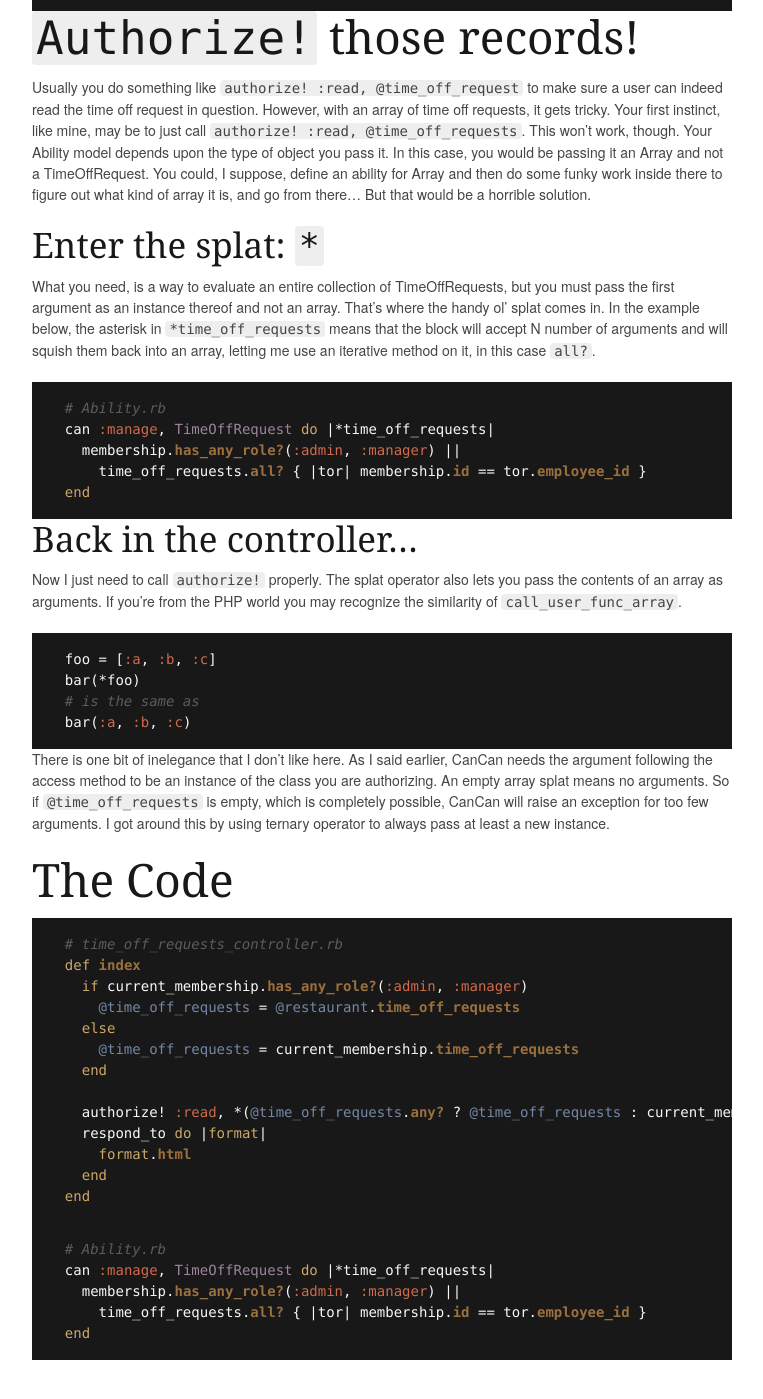
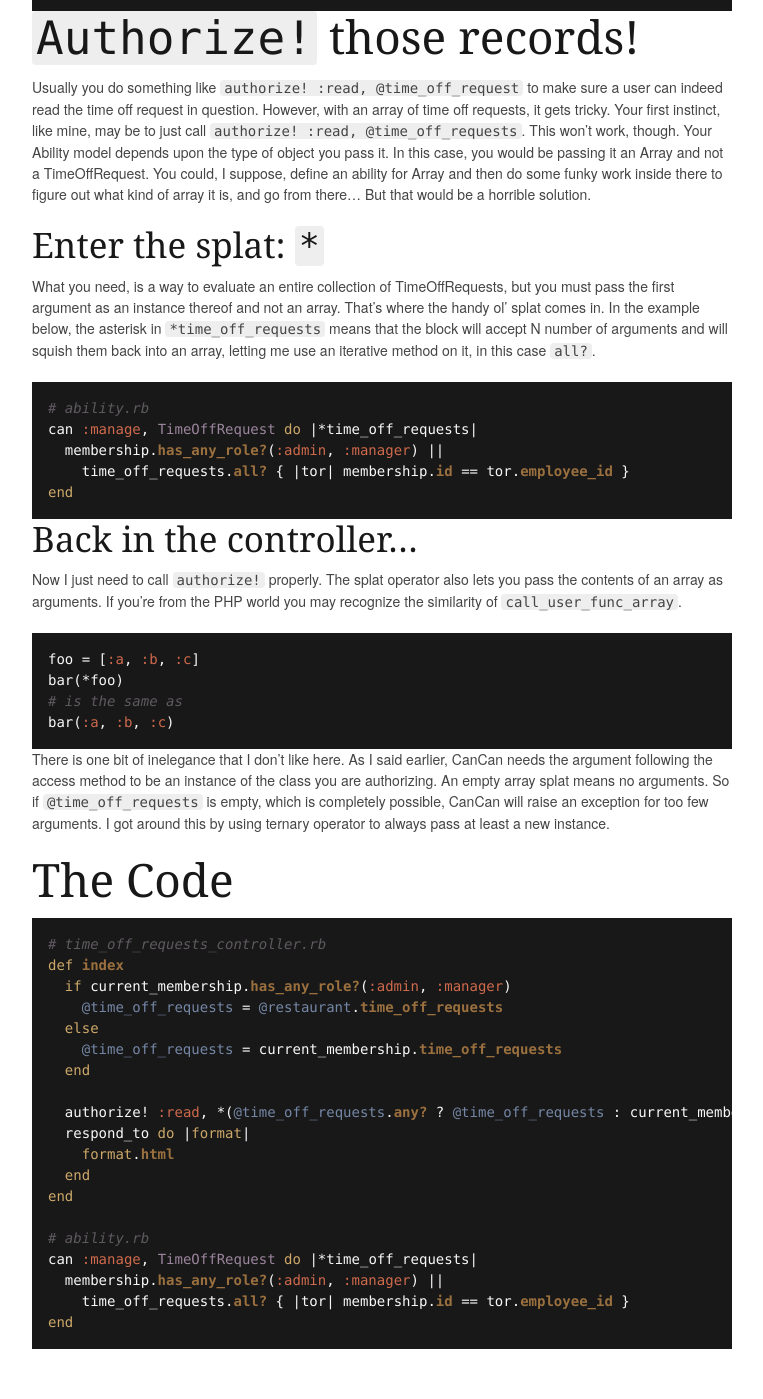
Before and after one commit to zacstewart/zacstewart.github.io, a Jekyll site: the page built from _posts/2012-01-08-defining-abilities-for-collections-of-records-using-cancan.md, in a window 1280 px wide and 1400 px high, scrolled down 763 px. Shown: the whole window, without its empty margins (378-1141 px from the left). Built offline with Jekyll 4.4.1, drawn with Linux system fonts in a browser that asks for light colours; Markdown is read by kramdown in place of the engine named in the settings; comment, search, counter and statistics services are not loaded.

Commit message:
Update posts to use GitHub-style code blocks

````diff
--- a/_posts/2012-01-08-defining-abilities-for-collections-of-records-using-cancan.md
+++ b/_posts/2012-01-08-defining-abilities-for-collections-of-records-using-cancan.md
@@ -32,14 +32,14 @@ complex and I want to make sure that at no point in the future I do
 something that accidentally gives access to someone undeserving. Having
 all that bottleneck through the Ability model helps me sleep at night.
 
-{% highlight ruby %}
-  # time_off_requests_controller.rb
-  if current_membership.has_any_role?(:admin, :manager)
-    @time_off_requests = @restaurant.time_off_requests
-  else
-    @time_off_requests = current_membership.time_off_requests
-  end
-{% endhighlight %}
+```ruby
+# time_off_requests_controller.rb
+if current_membership.has_any_role?(:admin, :manager)
+  @time_off_requests = @restaurant.time_off_requests
+else
+  @time_off_requests = current_membership.time_off_requests
+end
+```
 
 # `Authorize!` those records!
 Usually you do something like `authorize! :read, @time_off_request` to
@@ -61,25 +61,25 @@ In the example below, the asterisk in `*time_off_requests` means that
 the block will accept N number of arguments and will squish them back
 into an array, letting me use an iterative method on it, in this case `all?`.
 
-{% highlight ruby %}
-  # Ability.rb
-  can :manage, TimeOffRequest do |*time_off_requests|
-    membership.has_any_role?(:admin, :manager) ||
-      time_off_requests.all? { |tor| membership.id == tor.employee_id }
-  end
-{% endhighlight %}
+```ruby
+# ability.rb
+can :manage, TimeOffRequest do |*time_off_requests|
+  membership.has_any_role?(:admin, :manager) ||
+    time_off_requests.all? { |tor| membership.id == tor.employee_id }
+end
+```
 
 ## Back in the controller...
 Now I just need to call `authorize!` properly. The splat operator also lets
 you pass the contents of an array as arguments. If you're from the PHP
 world you may recognize the similarity of `call_user_func_array`.
 
-{% highlight ruby %}
-  foo = [:a, :b, :c]
-  bar(*foo)
-  # is the same as
-  bar(:a, :b, :c)
-{% endhighlight %}
+```ruby
+foo = [:a, :b, :c]
+bar(*foo)
+# is the same as
+bar(:a, :b, :c)
+```
 
 There is one bit of inelegance that I don't like here. As I said
 earlier, CanCan needs the argument following the access method to be an
@@ -91,26 +91,24 @@ instance.
 
 # The Code
 
-{% highlight ruby %}
-  # time_off_requests_controller.rb
-  def index
-    if current_membership.has_any_role?(:admin, :manager)
-      @time_off_requests = @restaurant.time_off_requests
-    else
-      @time_off_requests = current_membership.time_off_requests
-    end
+```ruby
+# time_off_requests_controller.rb
+def index
+  if current_membership.has_any_role?(:admin, :manager)
+    @time_off_requests = @restaurant.time_off_requests
+  else
+    @time_off_requests = current_membership.time_off_requests
+  end
 
-    authorize! :read, *(@time_off_requests.any? ? @time_off_requests : current_membership.time_off_requests.new)
-    respond_to do |format|
-      format.html
-    end
+  authorize! :read, *(@time_off_requests.any? ? @time_off_requests : current_membership.time_off_requests.new)
+  respond_to do |format|
+    format.html
   end
-{% endhighlight %}
+end
 
-{% highlight ruby %}
-  # Ability.rb
-  can :manage, TimeOffRequest do |*time_off_requests|
-    membership.has_any_role?(:admin, :manager) ||
-      time_off_requests.all? { |tor| membership.id == tor.employee_id }
-  end
-{% endhighlight %}
+# ability.rb
+can :manage, TimeOffRequest do |*time_off_requests|
+  membership.has_any_role?(:admin, :manager) ||
+    time_off_requests.all? { |tor| membership.id == tor.employee_id }
+end
+```
````
Also changed, not shown: _posts/2011-06-11-hello,-world.md (+3 -2 lines), _posts/2011-06-14-deploying-your-jekyll-blog-on-dreamhost-via-capistrano.md (+24 -21 lines), _posts/2012-04-14-http-options-method.md (+36 -36 lines), _posts/2012-12-24-verifying-minecraft-user-accounts.md (+4 -4 lines).
